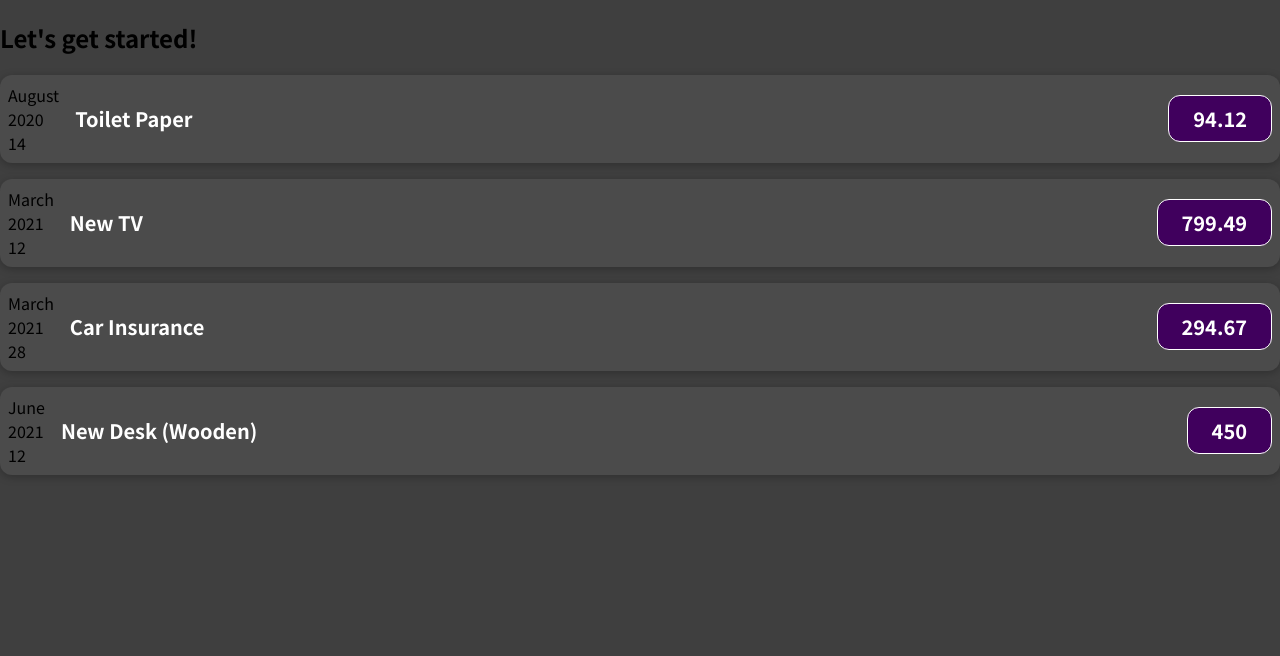
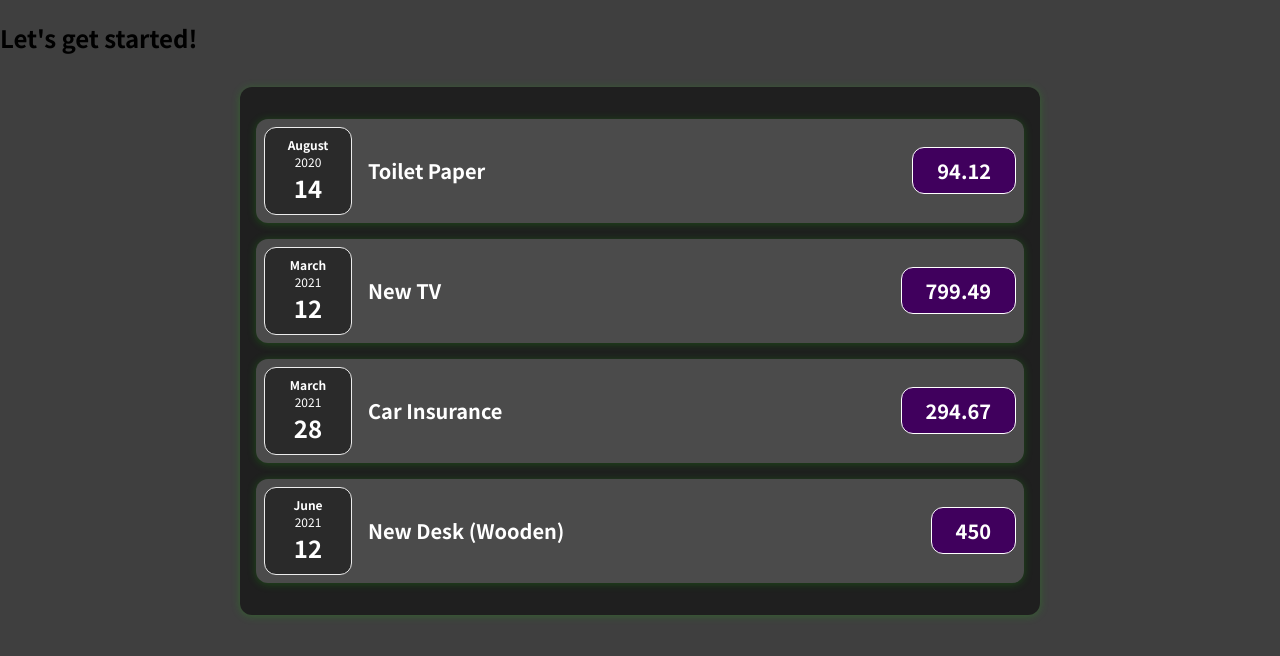
Before and after one commit to shivang101/Expense-Tracker, a JavaScript app: page / in a window 1280 px wide. Shown: the top 656 px of the page. Built offline with nearby package versions, Linux system fonts and the light colour scheme.

Commit message:
added card component

```diff
--- a/src/App.js
+++ b/src/App.js
@@ -1,4 +1,5 @@
 import ExpenseItem from "./components/ExpenseItem";
+import Expenses from "./components/Expenses";
 
 function App() {
   const expenses = [
@@ -26,26 +27,7 @@ function App() {
   return (
     <div>
       <h2>Let's get started!</h2>
-      <ExpenseItem
-        title={expenses[0].title}
-        amount={expenses[0].amount}
-        date={expenses[0].date}
-      />
-      <ExpenseItem
-        title={expenses[1].title}
-        amount={expenses[1].amount}
-        date={expenses[1].date}
-      />
-      <ExpenseItem
-        title={expenses[2].title}
-        amount={expenses[2].amount}
-        date={expenses[2].date}
-      />
-      <ExpenseItem
-        title={expenses[3].title}
-        amount={expenses[3].amount}
-        date={expenses[3].date}
-      />
+      <Expenses items={expenses} />
     </div>
   );
 }
--- /dev/null
+++ b/src/components/Card.css
@@ -0,0 +1,4 @@
+.card {
+  border-radius: 12px;
+  box-shadow: 0 1px 8px rgba(24, 206, 0, 0.25);
+}
--- /dev/null
+++ b/src/components/Card.js
@@ -0,0 +1,8 @@
+import "./Card.css";
+
+const Card = (props) => {
+  const classes = `card  + ${props.className}`;
+  return <div className={classes}> {props.children}</div>;
+};
+
+export default Card;
--- /dev/null
+++ b/src/components/ExpenseDate.css
@@ -0,0 +1,26 @@
+.expense-date {
+  display: flex;
+  flex-direction: column;
+  width: 5.5rem;
+  height: 5.5rem;
+  border: 1px solid #ececec;
+  background-color: #2a2a2a;
+  color: white;
+  border-radius: 12px;
+  align-items: center;
+  justify-content: center;
+}
+
+.expense-date__month {
+  font-size: 0.75rem;
+  font-weight: bold;
+}
+
+.expense-date__year {
+  font-size: 0.75rem;
+}
+
+.expense-date__day {
+  font-size: 1.5rem;
+  font-weight: bold;
+}
--- a/src/components/ExpenseDate.js
+++ b/src/components/ExpenseDate.js
@@ -1,13 +1,15 @@
+import "./ExpenseDate.css";
+
 const ExpenseDate = (props) => {
   const month = props.date.toLocaleString("en-US", { month: "long" });
   const day = props.date.toLocaleString("en-US", { day: "2-digit" });
   const year = props.date.getFullYear();
 
   return (
-    <div>
-      <div>{month}</div>
-      <div>{year}</div>
-      <div>{day}</div>
+    <div className="expense-date">
+      <div className="expense-date__month">{month}</div>
+      <div className="expense-date__year">{year}</div>
+      <div className="expense-date__day">{day}</div>
     </div>
   );
 };
--- a/src/components/ExpenseItem.css
+++ b/src/components/ExpenseItem.css
@@ -2,7 +2,6 @@
   display: flex;
   justify-content: space-between;
   align-items: center;
-  box-shadow: 0 2px 8px rgba(0, 0, 0, 0.25);
   padding: 0.5rem;
   margin: 1rem 0;
   border-radius: 12px;
--- a/src/components/ExpenseItem.js
+++ b/src/components/ExpenseItem.js
@@ -1,17 +1,16 @@
 import ExpenseDate from "./ExpenseDate";
+import Card from "./Card";
 import "./ExpenseItem.css";
 
 const ExpenseItem = (props) => {
   return (
-    <div className="expense-item">
-      <div>
-        <ExpenseDate date={props.date} />
-      </div>
+    <Card className="expense-item">
+      <ExpenseDate date={props.date} />
       <div className="expense-item__description">
         <h2>{props.title}</h2>
+        <div className="expense-item__price">{props.amount}</div>
       </div>
-      <div className="expense-item__price">{props.amount}</div>
-    </div>
+    </Card>
   );
 };
 
--- /dev/null
+++ b/src/components/Expenses.css
@@ -0,0 +1,7 @@
+.expenses {
+  padding: 1rem;
+  background-color: rgb(31, 31, 31);
+  margin: 2rem auto;
+  width: 50rem;
+  max-width: 95%;
+}
--- /dev/null
+++ b/src/components/Expenses.js
@@ -0,0 +1,32 @@
+import ExpenseItem from "./ExpenseItem";
+import "./Expenses.css";
+import Card from "./Card";
+
+const Expenses = (props) => {
+  return (
+    <Card className="expenses">
+      <ExpenseItem
+        title={props.items[0].title}
+        amount={props.items[0].amount}
+        date={props.items[0].date}
+      />
+      <ExpenseItem
+        title={props.items[1].title}
+        amount={props.items[1].amount}
+        date={props.items[1].date}
+      />
+      <ExpenseItem
+        title={props.items[2].title}
+        amount={props.items[2].amount}
+        date={props.items[2].date}
+      />
+      <ExpenseItem
+        title={props.items[3].title}
+        amount={props.items[3].amount}
+        date={props.items[3].date}
+      />
+    </Card>
+  );
+};
+
+export default Expenses;
```
Also changed, not shown: 1 other file (tests, documents, lock files or other folders).
